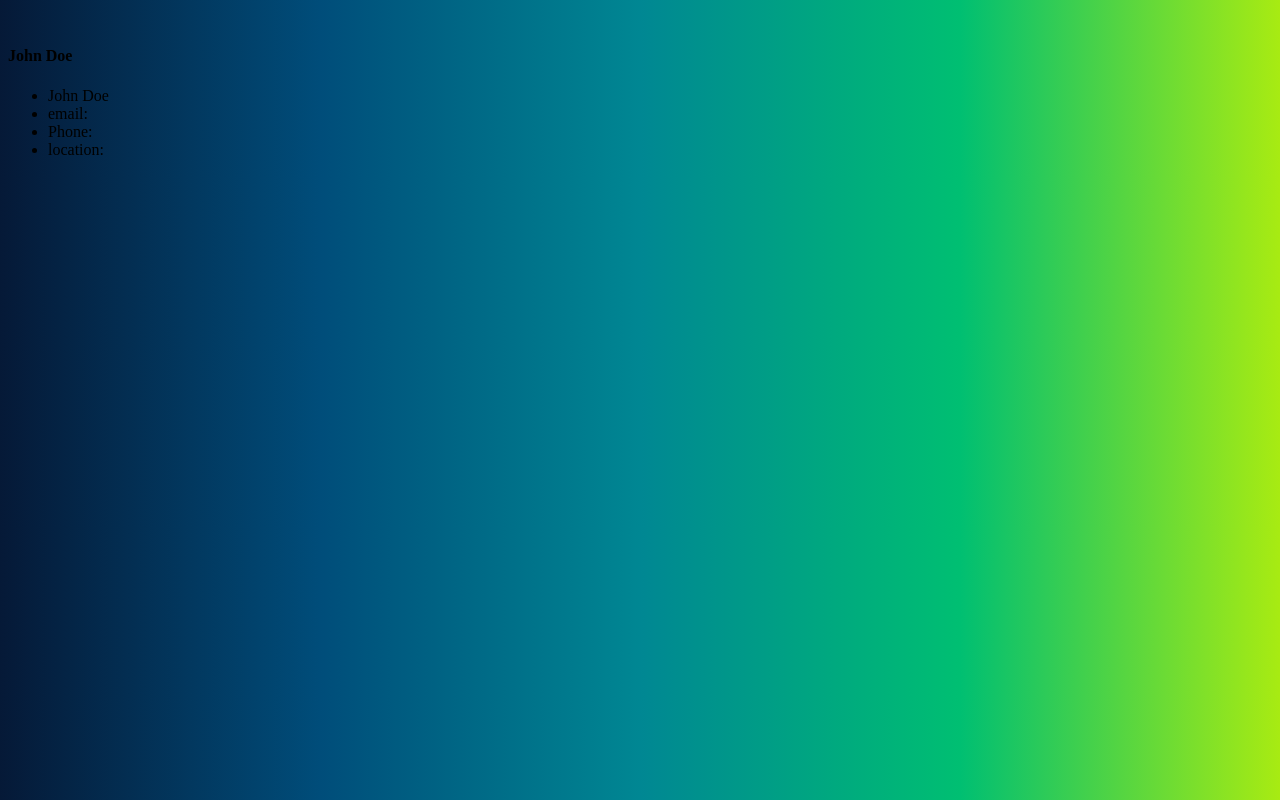
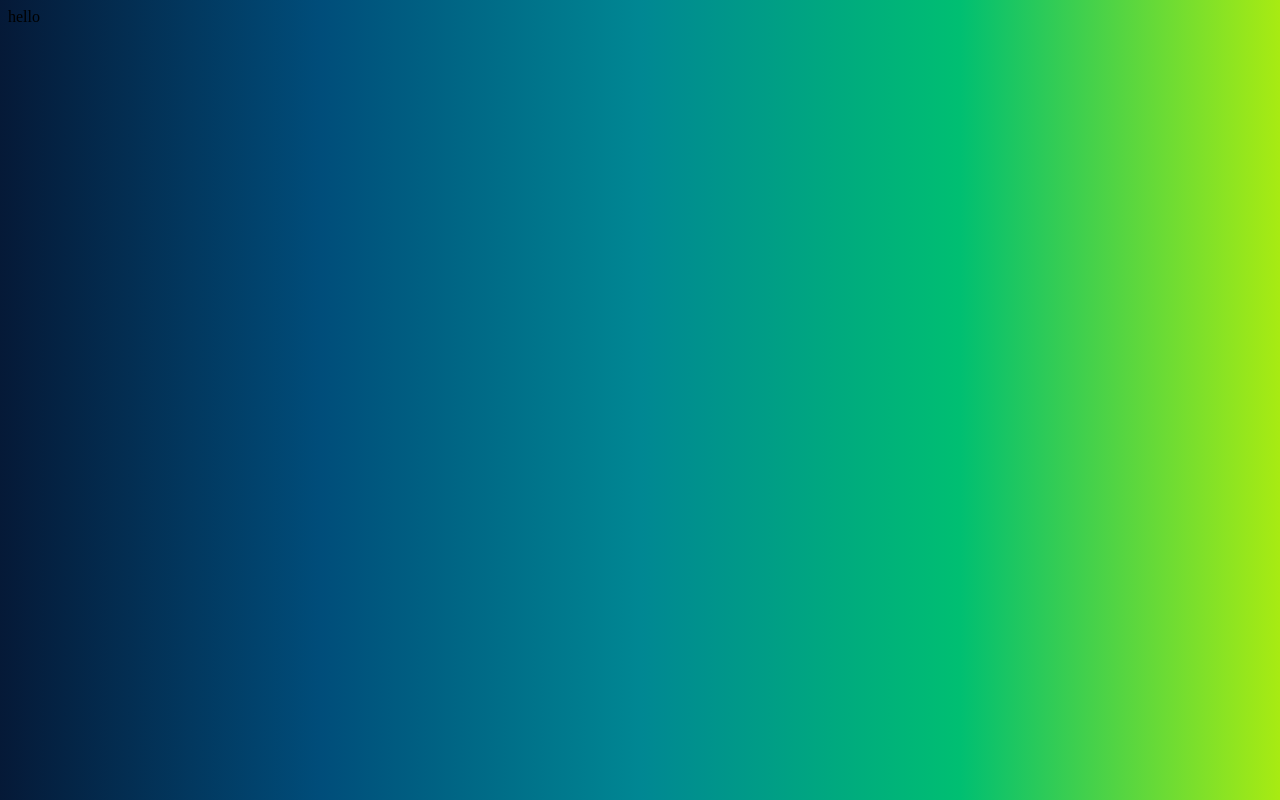
Before and after one commit to fidel-bello/employee-directory, a React (Create React App) app: page / in a window 1280 px wide. Built offline with nearby package versions, Linux system fonts and the light colour scheme.

Commit message:
deleted code

```diff
--- a/src/App.js
+++ b/src/App.js
@@ -1,15 +1,10 @@
 import React from 'react';
-import Wrapper from './components/Wrapper'
-import Card from "./components/Cards"
 
 
 function App () {
   return (
-    <div className="App">
-      <Wrapper>
-        <Card />
-
-      </Wrapper>
+    <div>
+      hello
     </div>
   )
 }
--- a/src/components/Cards/card.css
+++ /dev/null
@@ -1,3 +0,0 @@
-#info {
-    list-style: none;
-}
--- a/src/components/Cards/index.js
+++ /dev/null
@@ -1,20 +0,0 @@
-import React from  'react';
-
-function Card(props) {
-    return (
-        <div className="card">
-            <img src={props.src} alt={props.name} />
-            <div className="container">
-                <h4><b> John Doe</b></h4>
-                <ul id="info">
-                    <li>John Doe</li>
-                    <li>email: </li>
-                    <li>Phone: </li>
-                    <li>location: </li>
-                </ul>
-            </div>
-        </div>
-    )
-}
-
-export default Card;
--- a/src/components/Wrapper/index.js
+++ /dev/null
@@ -1,12 +0,0 @@
-import React from "react";
-import "./wrapper.css";
-
-function Wrapper ({ children }) {
-    return (
-        <div className="wrapper">
-            {children}
-        </div>
-    )
-}
-
-export default Wrapper;
```
Also changed, not shown: src/components/Main/index.js (deleted, +0 -8 lines), src/components/Footer.js (added), src/components/Main/Main.css (deleted), src/components/Navbar.js (added), src/components/Wrapper/wrapper.css (deleted), src/components/style.css (deleted).
